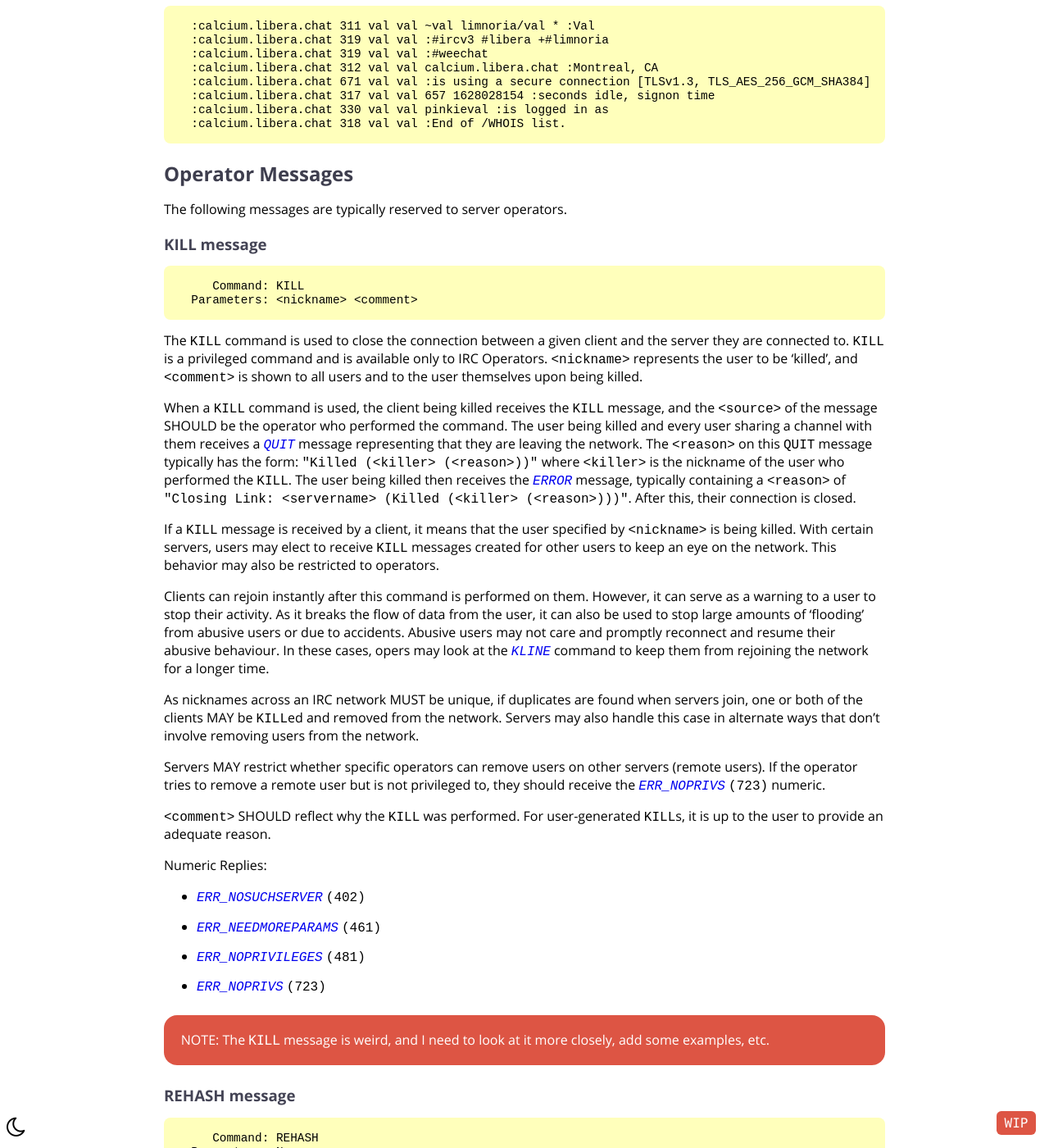
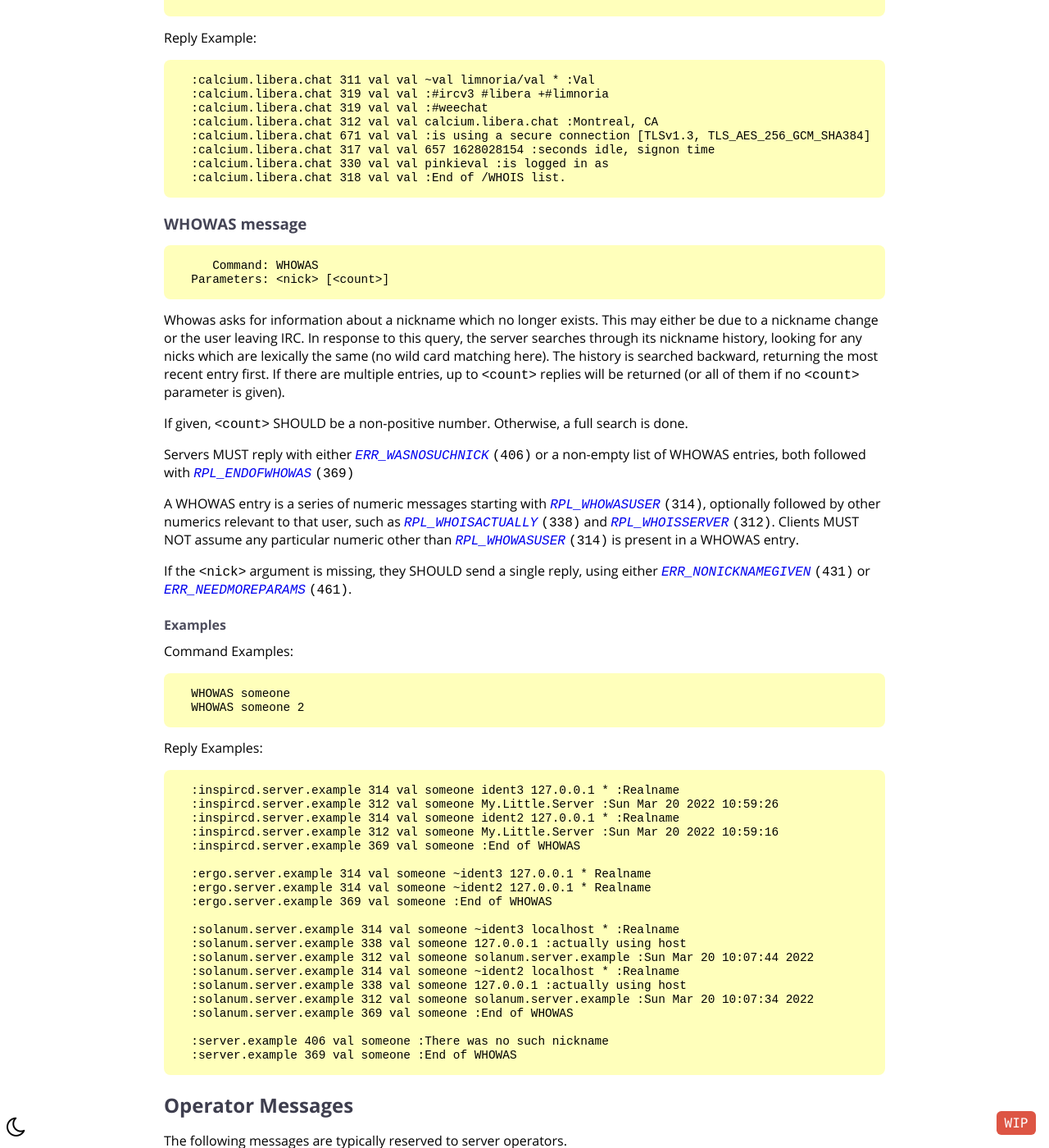
Before and after one commit to ircdocs/modern-irc, a Jekyll site: the page built from index.md, in a window 1280 px wide and 1400 px high, scrolled down 48487 px. Shown: the whole window at 82% size. Built offline with Jekyll 4.4.1, drawn with Linux system fonts in a browser that asks for light colours; the table of contents is made by our own code; some of the changed text lies outside the part shown.

Commit message:
Specify WHOWAS (#170)
The syntax and base description are copied from
https://datatracker.ietf.org/doc/html/rfc1459#section-4.5.3
with two changes:

1. removed `<server>` because it is pointless
2. "`<count>` SHOULD be a non-positive number" because one
   implementation (ircu2) does not handle `0` the same way others do.
   (besides, there is no reason for clients to send that)

I ignored https://datatracker.ietf.org/doc/html/rfc2812#section-3.6.3
because noone seems to implement wildcards, and the only implementation
supporting TARGMAX WHOWAS (Bahamut) does not follow the spec (it returns
replies in query order instead of chronological order)

I added a description of replies, that matches every implementation I
could find.
In particular, I made it a requirement that `RPL_WHOWASUSER` must come
first, because otherwise it would be hell for clients to parse this.

Finally, I made it explicit that `RPL_ENDOFWHOWAS` should not be used
when the nick is missing, to match existing implementations (as opposed
to what the RFCs say).

```diff
--- a/_includes/messages/user_queries.md
+++ b/_includes/messages/user_queries.md
@@ -114,3 +114,54 @@ Reply Example:
       :calcium.libera.chat 317 val val 657 1628028154 :seconds idle, signon time
       :calcium.libera.chat 330 val val pinkieval :is logged in as
       :calcium.libera.chat 318 val val :End of /WHOIS list.
+
+### WHOWAS message
+
+         Command: WHOWAS
+      Parameters: <nick> [<count>]
+
+Whowas asks for information about a nickname which no longer exists.
+This may either be due to a nickname change or the user leaving IRC.
+In response to this query, the server searches through its nickname history, looking for any nicks which are lexically the same (no wild card matching here).
+The history is searched backward, returning the most recent entry first.
+If there are multiple entries, up to `<count>` replies will be returned (or all of them if no `<count>` parameter is given).
+
+If given, `<count>` SHOULD be a non-positive number. Otherwise, a full search is done.
+
+Servers MUST reply with either {% numeric ERR_WASNOSUCHNICK %} or a non-empty list of WHOWAS entries,
+both followed with {% numeric RPL_ENDOFWHOWAS %}
+
+A WHOWAS entry is a series of numeric messages starting with {% numeric RPL_WHOWASUSER %}, optionally followed by other numerics relevant to that user, such as {% numeric RPL_WHOISACTUALLY %} and {% numeric RPL_WHOISSERVER %}.
+Clients MUST NOT assume any particular numeric other than {% numeric RPL_WHOWASUSER %} is present in a WHOWAS entry.
+
+If the `<nick>` argument is missing, they SHOULD send a single reply, using either {% numeric ERR_NONICKNAMEGIVEN %} or {% numeric ERR_NEEDMOREPARAMS %}.
+
+#### Examples
+
+Command Examples:
+
+      WHOWAS someone
+      WHOWAS someone 2
+
+Reply Examples:
+
+      :inspircd.server.example 314 val someone ident3 127.0.0.1 * :Realname
+      :inspircd.server.example 312 val someone My.Little.Server :Sun Mar 20 2022 10:59:26
+      :inspircd.server.example 314 val someone ident2 127.0.0.1 * :Realname
+      :inspircd.server.example 312 val someone My.Little.Server :Sun Mar 20 2022 10:59:16
+      :inspircd.server.example 369 val someone :End of WHOWAS
+
+      :ergo.server.example 314 val someone ~ident3 127.0.0.1 * Realname
+      :ergo.server.example 314 val someone ~ident2 127.0.0.1 * Realname
+      :ergo.server.example 369 val someone :End of WHOWAS
+
+      :solanum.server.example 314 val someone ~ident3 localhost * :Realname
+      :solanum.server.example 338 val someone 127.0.0.1 :actually using host
+      :solanum.server.example 312 val someone solanum.server.example :Sun Mar 20 10:07:44 2022
+      :solanum.server.example 314 val someone ~ident2 localhost * :Realname
+      :solanum.server.example 338 val someone 127.0.0.1 :actually using host
+      :solanum.server.example 312 val someone solanum.server.example :Sun Mar 20 10:07:34 2022
+      :solanum.server.example 369 val someone :End of WHOWAS
+
+      :server.example 406 val someone :There was no such nickname
+      :server.example 369 val someone :End of WHOWAS
--- a/_includes/modern-appendix.md
+++ b/_includes/modern-appendix.md
@@ -454,7 +454,7 @@ Sent as a reply to the {% message WHOIS %} command, this numeric shows details a
 
       "<client> <nick> <server> :<server info>"
 
-Sent as a reply to the {% message WHOIS %} command, this numeric shows which server the client with the nickname `<nick>` is connected to. `<server>` is the name of the server (as used in message prefixes). `<server info>` is a string containing a description of that server.
+Sent as a reply to the {% message WHOIS %} (or {% message WHOWAS %}) command, this numeric shows which server the client with the nickname `<nick>` is (or was) connected to. `<server>` is the name of the server (as used in message prefixes). `<server info>` is a string containing a description of that server.
 
 {% numericheader RPL_WHOISOPERATOR %}
 
@@ -466,7 +466,7 @@ Sent as a reply to the {% message WHOIS %} command, this numeric indicates that
 
       "<client> <nick> <username> <host> * :<realname>"
 
-Sent as a reply to the {% message WHOWAS %} command, this numeric shows details about the last client that used the nickname `<nick>`. The purpose of each argument is the same as with the {% numeric RPL_WHOISUSER %} numeric.
+Sent as a reply to the {% message WHOWAS %} command, this numeric shows details about one of the last clients that used the nickname `<nick>`. The purpose of each argument is the same as with the {% numeric RPL_WHOISUSER %} numeric.
 
 {% numericheader RPL_WHOISIDLE %}
 
@@ -563,7 +563,7 @@ Sent to a client to let them know who set the topic (`<nick>`) and when they set
       "<client> <nick> <host|ip> :Is actually using host"
       "<client> <nick> <username>@<hostname> <ip> :Is actually using host"
 
-Sent as a reply to the {% command WHOIS %} command, this numeric shows details about the client with the nickname `<nick>`.
+Sent as a reply to the {% command WHOIS %} and {% command WHOWAS %} commands, this numeric shows details about the client with the nickname `<nick>`.
 
 `<username>` represents the name set by the {% command USER %} command (though `<username>` may be set by the server in other ways).
 
@@ -761,6 +761,13 @@ This is generally sent in response to channel modes, such as a channel being [mo
       "<client> <channel> :You have joined too many channels"
 
 Indicates that the `JOIN` command failed because the client has joined their maximum number of channels. The text used in the last param of this message may vary.
+
+{% numericheader ERR_WASNOSUCHNICK %}
+
+      "<client> :There was no such nickname"
+
+Returned as a reply to {% message WHOWAS %} to indicate there is no history information for that nickname.
+
 
 {% numericheader ERR_NOORIGIN %}
 
```
